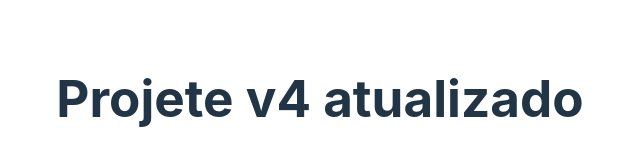
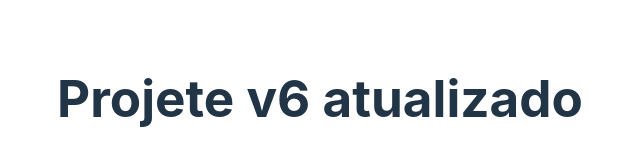
Before and after one commit to ARPDev-Desenvolvimento/init-react-vite-v5, a React (Vite) app: page / in a window 1280 px wide. Shown: the part 302-468 px from the top of the page, without its empty margins (320-960 px from the left). Built offline with nearby package versions, Linux system fonts and the light colour scheme.

Commit message:
Synchronized changes from pull request 1: update V6

```diff
--- a/src/App.tsx
+++ b/src/App.tsx
@@ -3,7 +3,7 @@ import "./App.css";
 function App() {
   return (
     <>
-      <h1>Projete v4 atualizado</h1>
+      <h1>Projete v6 atualizado</h1>
     </>
   );
 }
```
